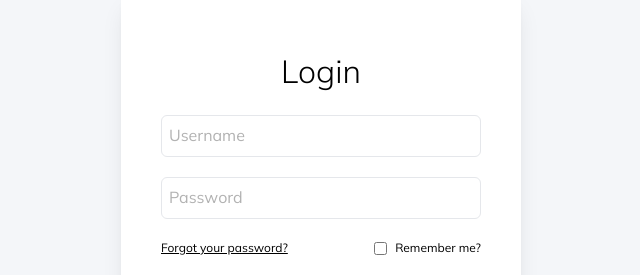
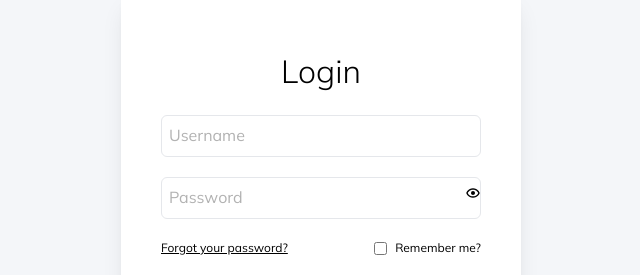
Before and after one commit to Orijadribo/wnc-voting-system, a React (Create React App) app: page /login in a window 1280 px wide. Shown: the part 205-480 px from the top of the page, without its empty margins (319-959 px from the left). Built offline with nearby package versions, Linux system fonts and the light colour scheme; no server answers.

Commit message:
password show and hide icons

```diff
--- a/package.json
+++ b/package.json
@@ -10,6 +10,7 @@
     "firebase": "^10.12.3",
     "react": "^18.3.1",
     "react-dom": "^18.3.1",
+    "react-icons": "^5.2.1",
     "react-router": "^6.24.1",
     "react-router-dom": "^6.24.1",
     "react-scripts": "5.0.1",
--- a/src/pages/login/Login.jsx
+++ b/src/pages/login/Login.jsx
@@ -5,11 +5,14 @@ import { signInWithEmailAndPassword } from 'firebase/auth';
 import { collection, getDocs, query, where } from 'firebase/firestore';
 import { Link } from 'react-router-dom';
 import { useNavigate } from 'react-router-dom';
+import { BiSolidHide } from 'react-icons/bi';
+import { BiShow } from 'react-icons/bi';
 
 const Login = () => {
   const [username, setUsername] = useState('');
   const [password, setPassword] = useState('');
   const [error, setError] = useState('');
+  const [passwordVisible, setPasswordVisible] = useState(false);
   const [labelClass, setLabelClass] = useState({
     username: 'absolute top-2 left-2 bg-white text-[#b2b2b2] cursor-text',
     password: 'absolute top-2 left-2 bg-white text-[#b2b2b2] cursor-text',
@@ -68,6 +71,11 @@ const Login = () => {
     }
   };
 
+  // Function to toggle password visibility
+  const togglePasswordVisibility = () => {
+    setPasswordVisible((prevVisible) => !prevVisible);
+  };
+
   return (
     <div className='flex items-center justify-center w-screen m-auto h-screen bg-[#F4F6F9]'>
       <div className='flex flex-col items-center justify-center rounded-lg w-[350px] md:w-[400px] bg-white p-10  shadow-xl'>
@@ -101,8 +109,16 @@ const Login = () => {
             <label htmlFor='password' className={labelClass.password}>
               Password
             </label>
+            <div className='absolute top-2 right-0'>
+              <div className={`${passwordVisible ? 'block' : 'hidden'}`}>
+                <BiSolidHide />
+              </div>
+              <div className={`${passwordVisible ? 'hidden' : 'block'}`}>
+                <BiShow />
+              </div>
+            </div>
             <input
-              type='password'
+              type={passwordVisible ? 'text' : 'password'}
               name='password'
               id='password'
               className='border p-2 rounded-md'
```
Also changed, not shown: 1 other file (tests, documents, lock files or other folders).
